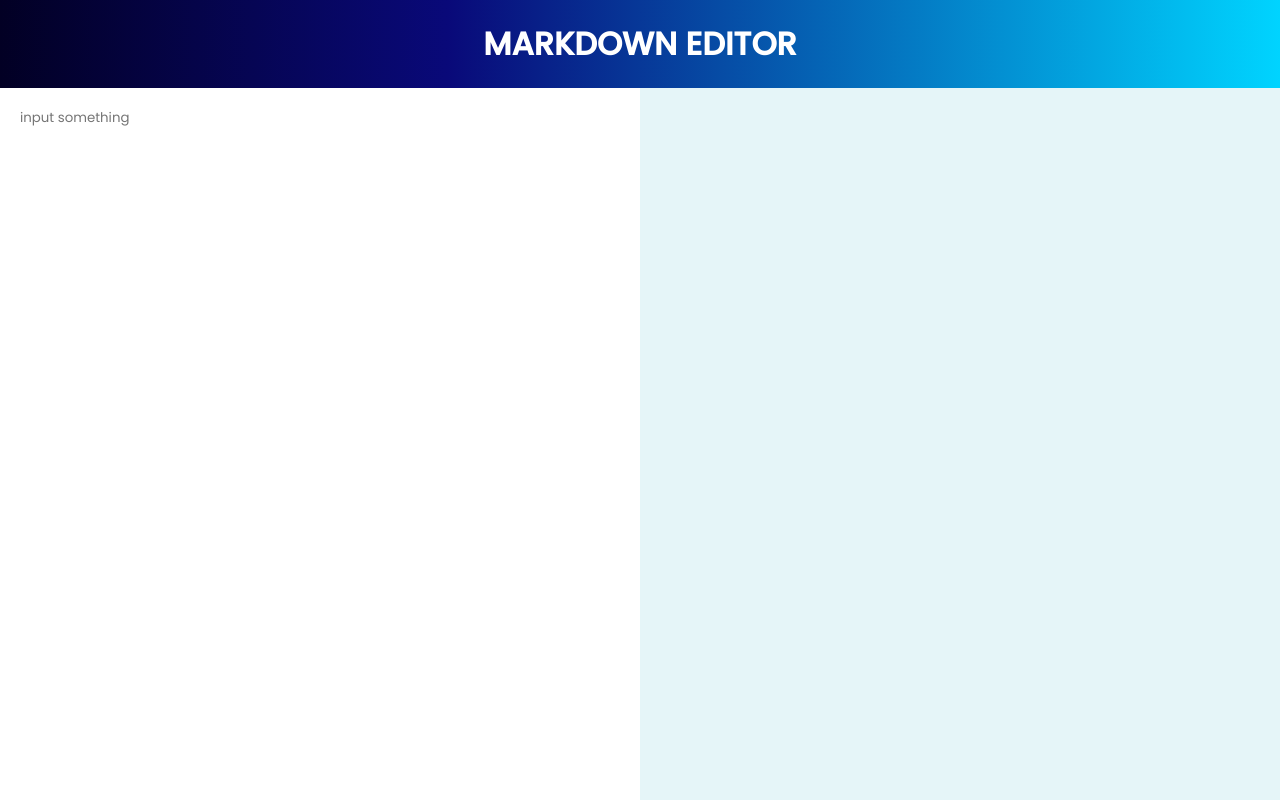
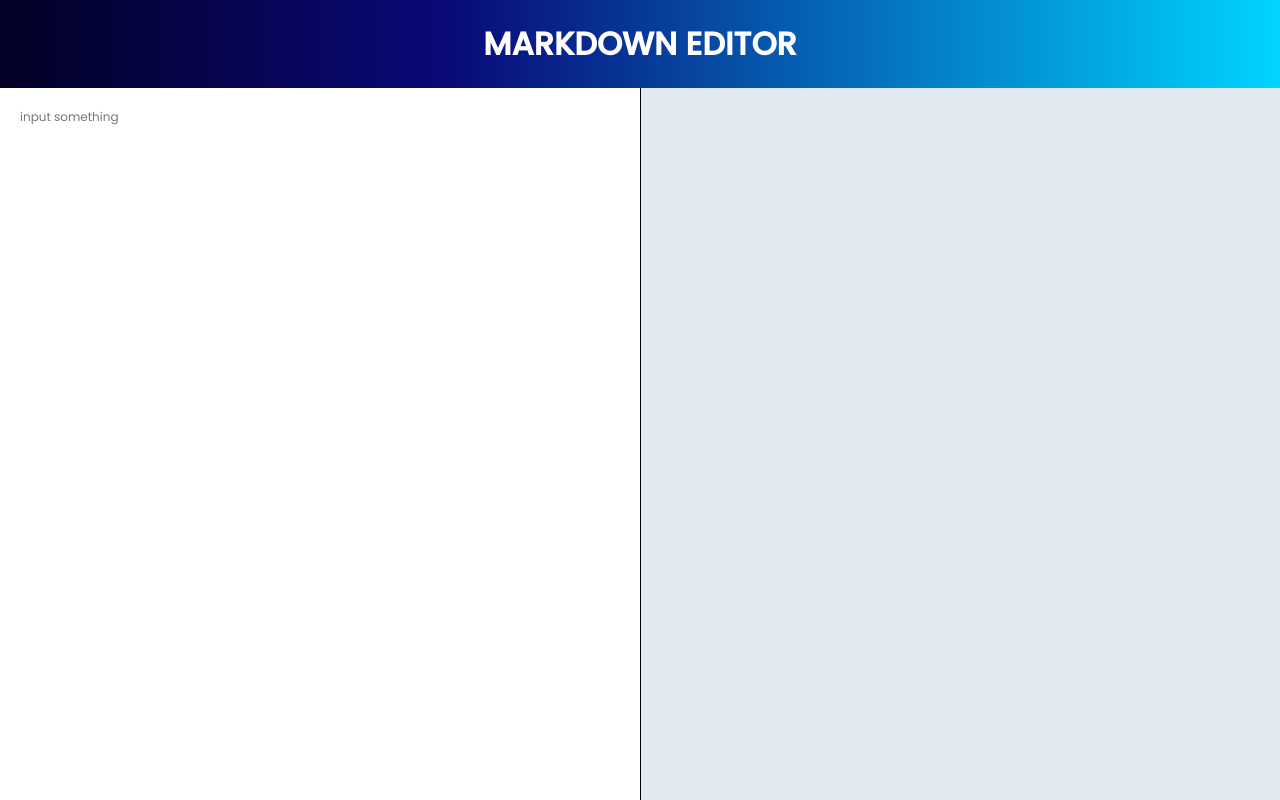
Before and after one commit to gioshwua/React-Markdown-Editor, a React (Vite) app in the folder Markdown-Editor/: page / in a window 1280 px wide. Built offline with nearby package versions, Linux system fonts and the light colour scheme.

Commit message:
fixed bugs

```diff
--- a/Markdown-Editor/index.html
+++ b/Markdown-Editor/index.html
@@ -2,9 +2,9 @@
 <html lang="en">
   <head>
     <meta charset="UTF-8" />
-    <link rel="icon" type="image/svg+xml" href="/vite.svg" />
+    <link rel="icon" type="image/svg+xml" href="logo.png" />
     <meta name="viewport" content="width=device-width, initial-scale=1.0" />
-    <title>Vite + React</title>
+    <title>Markdown live</title>
   </head>
   <body>
     <div id="root"></div>
--- a/Markdown-Editor/src/App.css
+++ b/Markdown-Editor/src/App.css
@@ -14,7 +14,6 @@
   width: 100%;
   align-items: center;
   overflow-y: hidden;
-  overflow-x: hidden;
 }
 .app > h1 {
   color: white;
@@ -37,17 +36,18 @@
 }
 
 .inputSide {
-  background-color: aqua;
   width: 50%;
 }
 .outputSide {
   width: 50%;
-  background-color: #e5f5f8;
-
+  border-left: 1px solid;
   padding: 20px;
+  overflow-y: scroll;
+  background-color: rgb(225, 233, 241);
 }
 
 .inputSide > textarea {
+  font-size: 12px;
   width: 100%;
   height: 100%;
   border: none;
@@ -57,5 +57,6 @@
 }
 
 .outputSide > .markDown {
-  width: 50%;
+  font-size: 12px;
+  width: 100%;
 }
```
Also changed, not shown: Markdown-Editor/logo.png (added).
